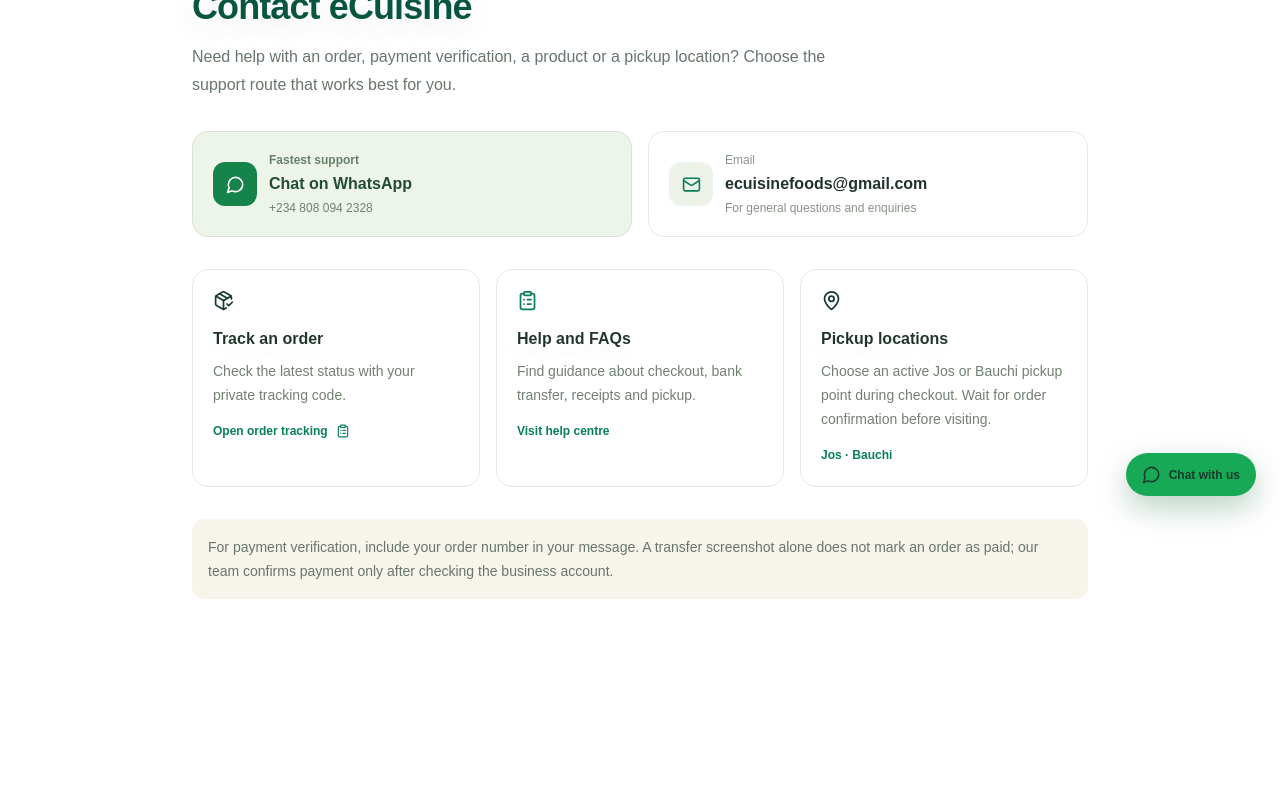
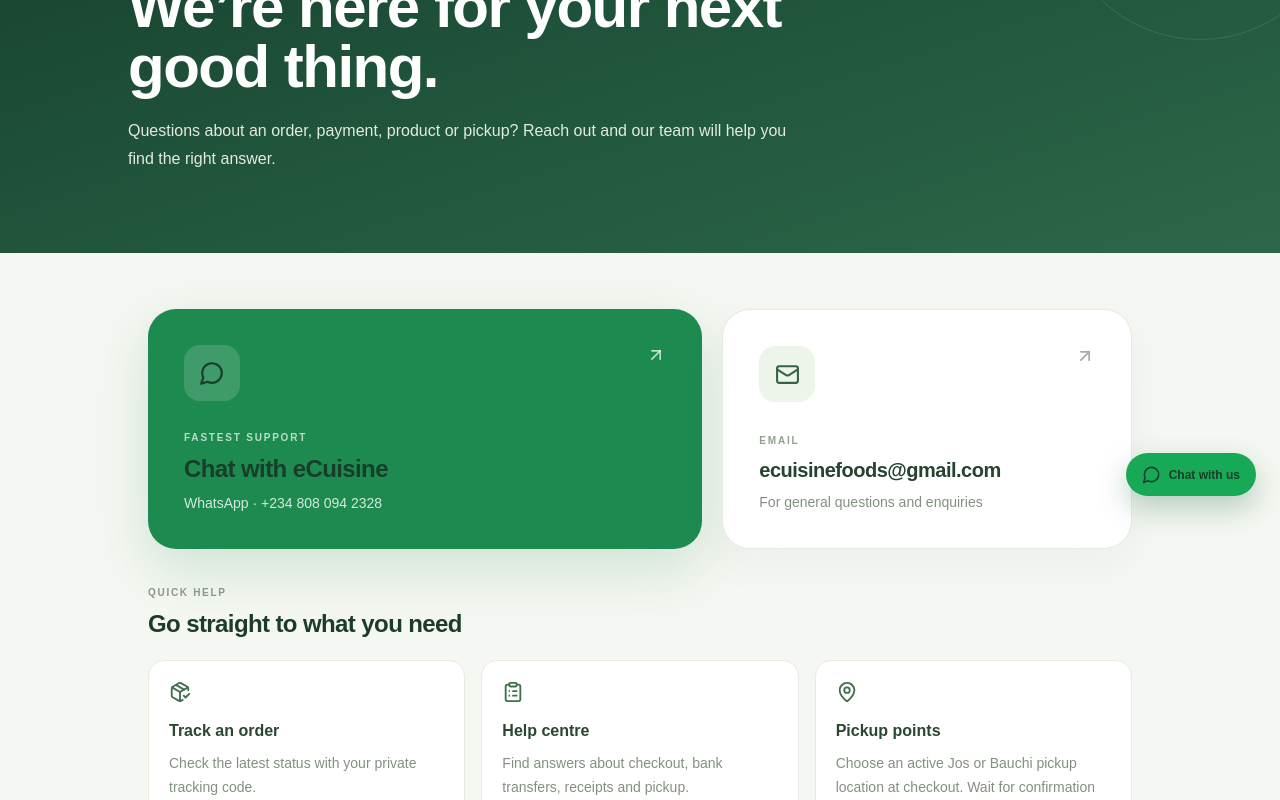
Before and after one commit to ecuisinefoods-collab/ecuisinefoods, a Next.js app: page /contact in a window 1280 px wide. Shown: the part 280-1080 px from the top of the page. Before the commit the page ends 943 px from the top, so only its background shows below. Built offline with nearby package versions, Linux system fonts and the light colour scheme; no server answers; the database is empty.

Commit message:
Refresh customer contact page with modern support cards

```diff
--- a/src/app/contact/page.tsx
+++ b/src/app/contact/page.tsx
@@ -1,58 +1,81 @@
 import Link from "next/link";
-import { ClipboardList, Mail, MapPin, MessageCircle, PackageCheck } from "lucide-react";
+import { ArrowUpRight, ClipboardList, Mail, MapPin, MessageCircle, PackageCheck, ShieldCheck } from "lucide-react";
 import { SiteHeader } from "@/components/site-header";
 
-const supportMessage = encodeURIComponent("Hello eCuisine, I need help with an order. Please assist me.");
-const whatsappUrl = "https://wa.me/2348080942328?text=" + supportMessage;
+const supportText = encodeURIComponent("Hello eCuisine, I need help. Please assist me.");
+const whatsappUrl = "https://wa.me/2348080942328?text=" + supportText;
 
 export default function ContactPage() {
   return (
-    <main className="storefront-glass min-h-screen bg-[#fbfaf7]">
-      <div className="bg-[#173e2d] px-4 py-2 text-center text-xs text-white">Good food, better living</div>
+    <main className="min-h-screen bg-[#f5f7f2] pb-24">
       <SiteHeader />
-      <section className="px-5 py-12 sm:py-16">
-        <div className="mx-auto max-w-4xl">
-          <p className="text-xs font-bold uppercase tracking-[.18em] text-[#78906b]">We are here to help</p>
-          <h1 className="mt-3 text-4xl font-semibold tracking-tight text-[#173e2d]">Contact eCuisine</h1>
-          <p className="mt-4 max-w-2xl leading-7 text-[#68766b]">
-            Need help with an order, payment verification, a product or a pickup location? Choose the support route that works best for you.
-          </p>
+      <section className="relative overflow-hidden bg-gradient-to-br from-[#173e2d] via-[#20553c] to-[#2d6749] px-5 py-14 text-white sm:py-20">
+        <div className="pointer-events-none absolute -right-16 -top-24 h-72 w-72 rounded-full border border-white/10" />
+        <div className="relative mx-auto max-w-5xl">
+          <span className="inline-flex items-center gap-2 rounded-full border border-white/15 bg-white/10 px-3 py-1.5 text-[10px] font-bold uppercase tracking-[.18em] text-[#dcebd9]"><MessageCircle size={13} /> Real people, ready to help</span>
+          <h1 className="mt-5 max-w-3xl text-4xl font-semibold tracking-tight sm:text-6xl">We’re here for your next good thing.</h1>
+          <p className="mt-5 max-w-2xl text-sm leading-7 text-[#e1ecdf] sm:text-base">Questions about an order, payment, product or pickup? Reach out and our team will help you find the right answer.</p>
+        </div>
+      </section>
 
-          <div className="mt-8 grid gap-4 sm:grid-cols-2">
-            <a href={whatsappUrl} target="_blank" rel="noopener noreferrer" className="flex items-center gap-3 rounded-2xl border border-[#d5e5d4] bg-[#edf5ea] p-5 transition hover:border-[#a9c8aa]">
-              <span className="grid h-11 w-11 place-items-center rounded-xl bg-[#16834a] text-white"><MessageCircle size={19} /></span>
-              <span><span className="block text-xs font-semibold text-[#68806b]">Fastest support</span><span className="mt-1 block text-base font-bold text-[#244b34]">Chat on WhatsApp</span><span className="mt-1 block text-xs text-[#718071]">+234 808 094 2328</span></span>
-            </a>
-            <a href="mailto:ecuisinefoods@gmail.com" className="flex items-center gap-3 rounded-2xl border border-[#e7e9e1] bg-white p-5 transition hover:bg-[#fbfaf7]">
-              <span className="grid h-11 w-11 place-items-center rounded-xl bg-[#edf3e9] text-[#245b42]"><Mail size={19} /></span>
-              <span><span className="block text-xs text-[#8a9689]">Email</span><span className="mt-1 block text-base font-bold text-[#203329]">ecuisinefoods@gmail.com</span><span className="mt-1 block text-xs text-[#879286]">For general questions and enquiries</span></span>
-            </a>
-          </div>
+      <section className="mx-auto max-w-5xl px-5 py-10 sm:py-14">
+        <div className="grid gap-5 lg:grid-cols-[1.15fr_.85fr]">
+          <a href={whatsappUrl} target="_blank" rel="noopener noreferrer" className="group flex min-h-[240px] flex-col justify-between rounded-[28px] bg-[#1d8b50] p-7 text-white shadow-[0_20px_55px_rgba(29,139,80,.18)] transition hover:-translate-y-1 hover:bg-[#177642] sm:p-9">
+            <div className="flex items-start justify-between gap-4">
+              <span className="grid h-14 w-14 place-items-center rounded-2xl bg-white/15"><MessageCircle size={26} /></span>
+              <ArrowUpRight size={20} className="text-white/70 transition group-hover:-translate-y-1 group-hover:translate-x-1" />
+            </div>
+            <div>
+              <p className="text-[10px] font-bold uppercase tracking-[.18em] text-white/70">Fastest support</p>
+              <h2 className="mt-2 text-2xl font-semibold tracking-tight">Chat with eCuisine</h2>
+              <p className="mt-2 text-sm text-white/80">WhatsApp · +234 808 094 2328</p>
+            </div>
+          </a>
 
-          <div className="mt-8 grid gap-4 md:grid-cols-3">
-            <Link href="/track" className="rounded-2xl border border-[#e7e9e1] bg-white p-5 transition hover:-translate-y-0.5 hover:shadow-lg">
-              <PackageCheck size={21} className="text-[#245b42}" />
-              <h2 className="mt-4 font-bold text-[#203329]">Track an order</h2>
-              <p className="mt-2 text-sm leading-6 text-[#718071]">Check the latest status with your private tracking code.</p>
-              <span className="mt-4 inline-flex items-center gap-2 text-xs font-bold text-[#245b42]">Open order tracking <ClipboardList size={14} /></span>
+          <a href="mailto:ecuisinefoods@gmail.com" className="group flex min-h-[240px] flex-col justify-between rounded-[28px] border border-[#e4ebe1] bg-white p-7 shadow-[0_15px_45px_rgba(24,57,37,.045)] transition hover:-translate-y-1 hover:shadow-[0_20px_55px_rgba(24,57,37,.08)] sm:p-9">
+            <div className="flex items-start justify-between gap-4">
+              <span className="grid h-14 w-14 place-items-center rounded-2xl bg-[#edf4e9] text-[#356344]"><Mail size={25} /></span>
+              <ArrowUpRight size={20} className="text-[#a1ad9e] transition group-hover:-translate-y-1 group-hover:translate-x-1" />
+            </div>
+            <div>
+              <p className="text-[10px] font-bold uppercase tracking-[.18em] text-[#91a08e]">Email</p>
+              <h2 className="mt-2 break-all text-xl font-semibold tracking-tight text-[#25432f]">ecuisinefoods@gmail.com</h2>
+              <p className="mt-2 text-sm text-[#829080]">For general questions and enquiries</p>
+            </div>
+          </a>
+        </div>
+
+        <div className="mt-9">
+          <p className="text-[10px] font-black uppercase tracking-[.17em] text-[#8a9787]">Quick help</p>
+          <h2 className="mt-2 text-2xl font-semibold tracking-tight text-[#1c3c29]">Go straight to what you need</h2>
+          <div className="mt-5 grid gap-4 sm:grid-cols-3">
+            <Link href="/track" className="group rounded-2xl border border-[#e6ece3] bg-white p-5 transition hover:-translate-y-1 hover:shadow-lg hover:shadow-[#1a3e27]/5">
+              <PackageCheck size={22} className="text-[#3e704b]" />
+              <h3 className="mt-4 font-bold text-[#2a4732]">Track an order</h3>
+              <p className="mt-2 text-sm leading-6 text-[#829080]">Check the latest status with your private tracking code.</p>
+              <span className="mt-5 inline-flex items-center gap-2 text-xs font-bold text-[#356344]">Track my order <ArrowUpRight size={14} className="transition group-hover:translate-x-1 group-hover:-translate-y-1" /></span>
             </Link>
-            <Link href="/faq" className="rounded-2xl border border-[#e7e9e1] bg-white p-5 transition hover:-translate-y-0.5 hover:shadow-lg">
-              <ClipboardList size={21} className="text-[#245b42]" />
-              <h2 className="mt-4 font-bold text-[#203329]">Help and FAQs</h2>
-              <p className="mt-2 text-sm leading-6 text-[#718071]">Find guidance about checkout, bank transfer, receipts and pickup.</p>
-              <span className="mt-4 inline-flex text-xs font-bold text-[#245b42]">Visit help centre</span>
+            <Link href="/faq" className="group rounded-2xl border border-[#e6ece3] bg-white p-5 transition hover:-translate-y-1 hover:shadow-lg hover:shadow-[#1a3e27]/5">
+              <ClipboardList size={22} className="text-[#3e704b]" />
+              <h3 className="mt-4 font-bold text-[#2a4732]">Help centre</h3>
+              <p className="mt-2 text-sm leading-6 text-[#829080]">Find answers about checkout, bank transfers, receipts and pickup.</p>
+              <span className="mt-5 inline-flex items-center gap-2 text-xs font-bold text-[#356344]">Read FAQs <ArrowUpRight size={14} className="transition group-hover:translate-x-1 group-hover:-translate-y-1" /></span>
             </Link>
-            <div className="rounded-2xl border border-[#e7e9e1] bg-white p-5">
-              <MapPin size={21} className="text-[#245b42}" />
-              <h2 className="mt-4 font-bold text-[#203329]">Pickup locations</h2>
-              <p className="mt-2 text-sm leading-6 text-[#718071]">Choose an active Jos or Bauchi pickup point during checkout. Wait for order confirmation before visiting.</p>
-              <span className="mt-4 inline-flex text-xs font-bold text-[#245b42]">Jos · Bauchi</span>
+            <div className="rounded-2xl border border-[#e6ece3] bg-white p-5">
+              <MapPin size={22} className="text-[#3e704b]" />
+              <h3 className="mt-4 font-bold text-[#2a4732]">Pickup points</h3>
+              <p className="mt-2 text-sm leading-6 text-[#829080]">Choose an active Jos or Bauchi pickup location at checkout. Wait for confirmation before visiting.</p>
+              <span className="mt-5 inline-flex text-xs font-bold text-[#356344]">Jos · Bauchi</span>
             </div>
           </div>
+        </div>
 
-          <p className="mt-8 rounded-xl bg-[#f7f4ec] p-4 text-sm leading-6 text-[#68766b]">
-            For payment verification, include your order number in your message. A transfer screenshot alone does not mark an order as paid; our team confirms payment only after checking the business account.
-          </p>
+        <div className="mt-9 flex items-start gap-3 rounded-2xl border border-[#e3ebde] bg-[#edf4e9] p-5">
+          <ShieldCheck size={20} className="mt-0.5 shrink-0 text-[#47744d]" />
+          <div>
+            <h3 className="text-sm font-bold text-[#2b4a33]">A note about payment confirmations</h3>
+            <p className="mt-1 text-sm leading-6 text-[#758373]">A transfer screenshot alone does not mark an order as paid. Our team confirms payment only after checking that the funds have arrived in the business account. Please include your order number when contacting support.</p>
+          </div>
         </div>
       </section>
     </main>
```
